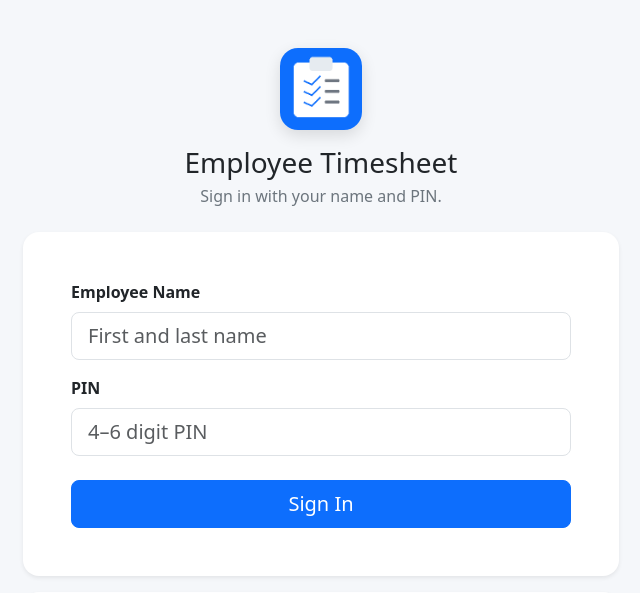
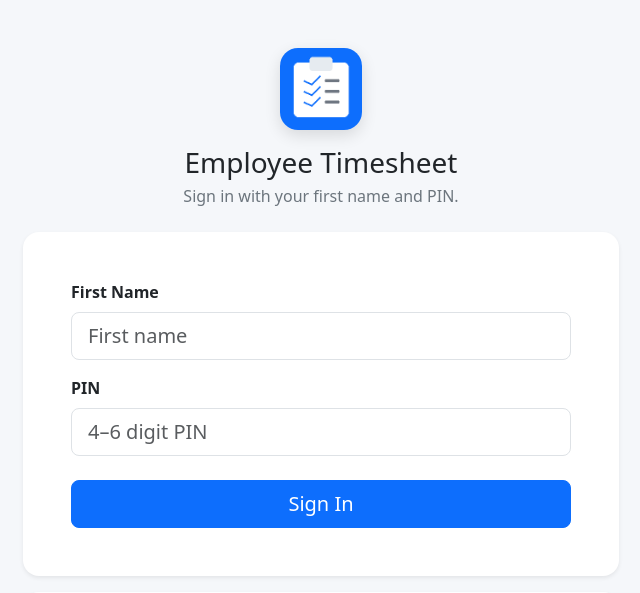
Before and after one commit to jcohran24-ui/employee-timesheet, a Flask app: page /employee in a window 1280 px wide. Shown: the top 593 px of the page, without its empty margins (319-959 px from the left). Run offline with Flask 3, Linux system fonts and the light colour scheme.

Commit message:
Add files via upload

```diff
--- a/app.py
+++ b/app.py
@@ -407,12 +407,33 @@ def create_tables():
 @app.route('/employee', methods=['GET', 'POST'])
 def employee_login():
     if request.method == 'POST':
-        entered_name = clean_name(request.form.get('employee_name', ''))
+        entered_first_name = clean_name(request.form.get('employee_name', ''))
         pin = (request.form.get('pin', '') or '').strip()
-        account = EmployeeAccount.query.filter_by(name_key=name_key(entered_name), active=True).first()
-        if not account or not check_password_hash(account.pin_hash, pin):
-            flash('Name or PIN is incorrect.', 'danger')
+
+        # Employees sign in with first name only. Full names remain stored and
+        # displayed everywhere else in the app.
+        first_key = entered_first_name.split()[0].casefold() if entered_first_name else ''
+
+        matching_accounts = []
+        if first_key:
+            active_accounts = EmployeeAccount.query.filter_by(active=True).all()
+            matching_accounts = [
+                account for account in active_accounts
+                if account.employee_name
+                and account.employee_name.strip().split()
+                and account.employee_name.strip().split()[0].casefold() == first_key
+            ]
+
+        valid_accounts = [
+            account for account in matching_accounts
+            if check_password_hash(account.pin_hash, pin)
+        ]
+
+        if len(valid_accounts) != 1:
+            flash('First name or PIN is incorrect.', 'danger')
             return redirect(url_for('employee_login'))
+
+        account = valid_accounts[0]
         session.clear()
         session['employee_id'] = account.id
         if account.must_change_pin:
--- a/templates/employee.html
+++ b/templates/employee.html
@@ -18,7 +18,7 @@
   <div class="app-brand text-center mb-4">
     <img class="app-logo" src="{{ url_for('static', filename='icons/icon-192.png') }}" alt="Timesheet app icon">
     <h1 class="h3 mb-1 mt-3">Employee Timesheet</h1>
-    <p class="text-secondary mb-0">Sign in with your name and PIN.</p>
+    <p class="text-secondary mb-0">Sign in with your first name and PIN.</p>
   </div>
 
   <div class="card shadow-sm">
@@ -27,8 +27,8 @@
         {% for category, message in messages %}<div class="alert alert-{{ category }}">{{ message }}</div>{% endfor %}
       {% endwith %}
       <form method="post" action="{{ url_for('employee_login') }}">
-        <label class="form-label fw-semibold" for="employee_name">Employee Name</label>
-        <input class="form-control form-control-lg" id="employee_name" name="employee_name" maxlength="120" required autocomplete="name" placeholder="First and last name">
+        <label class="form-label fw-semibold" for="employee_name">First Name</label>
+        <input class="form-control form-control-lg" id="employee_name" name="employee_name" maxlength="60" required autocomplete="given-name" placeholder="First name">
         <label class="form-label fw-semibold mt-3" for="pin">PIN</label>
         <input class="form-control form-control-lg" id="pin" name="pin" type="password" inputmode="numeric" pattern="[0-9]{4,6}" minlength="4" maxlength="6" required autocomplete="current-password" placeholder="4–6 digit PIN">
         <div class="d-grid mt-4"><button class="btn btn-primary btn-lg" type="submit">Sign In</button></div>
```
Also changed, not shown: README.md.
